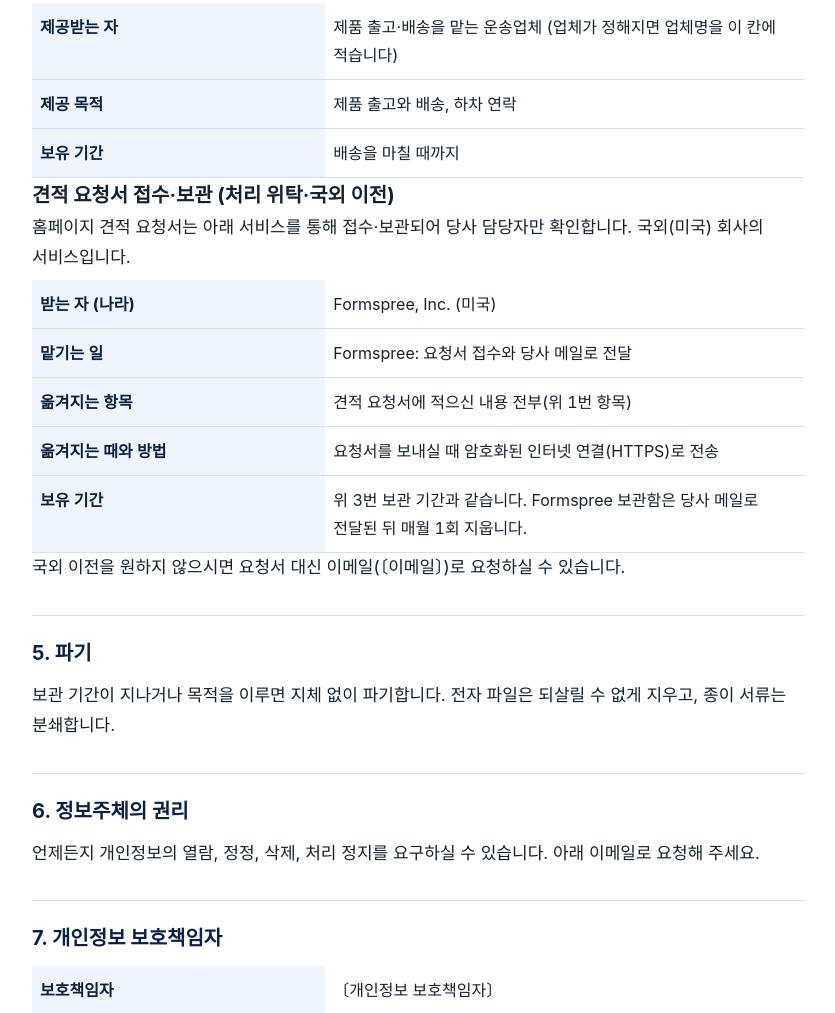
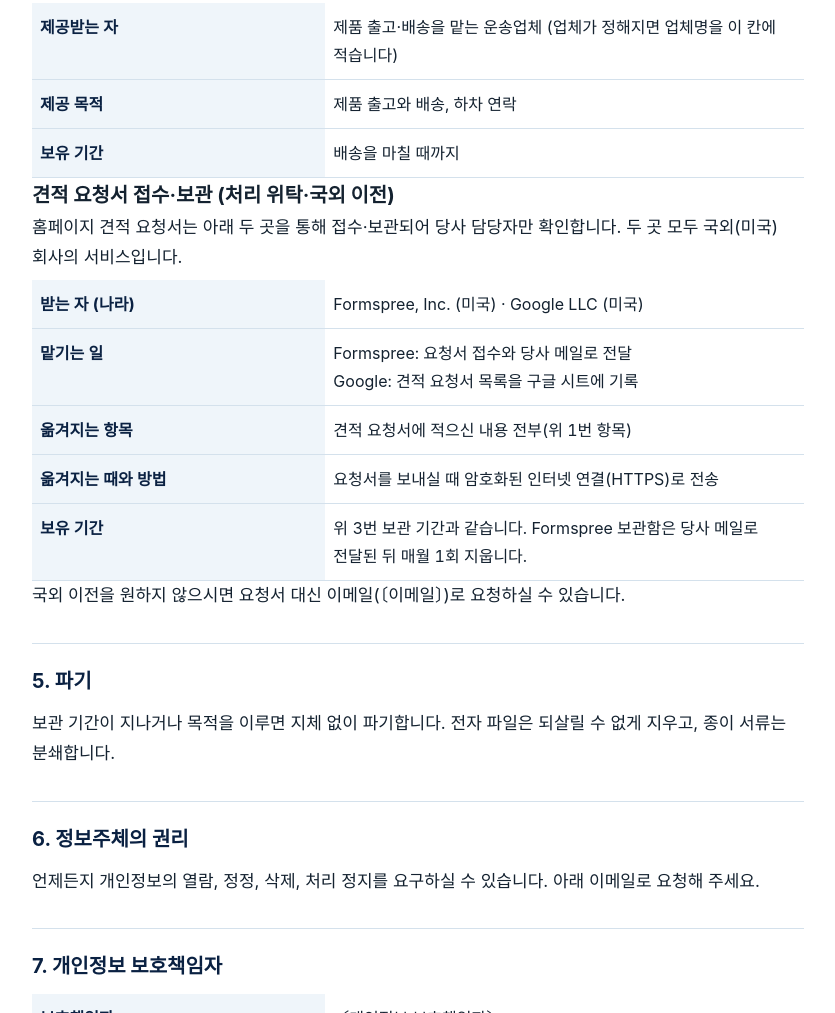
Before and after one commit to Ch27s/barochem-snow, a plain HTML site: page privacy.html in a window 1280 px wide. Shown: the part 1056-2069 px from the top of the page, without its empty margins (222-1057 px from the left). Drawn offline with Linux system fonts and the light colour scheme; a web font is replaced by a local one.

Commit message:
개인정보 처리방침: 국외 이전에 Google LLC(구글 시트 기록) 다시 추가
- 받는 자: Formspree, Inc. (미국) · Google LLC (미국)
- Google 맡기는 일: 견적 요청서 목록을 구글 시트에 기록 (견적서 메일 발송은 하지 않아 뺌)
- 안내 문장을 '두 곳' 기준으로

Co-Authored-By: Claude Opus 5.5 <noreply@anthropic.com>

```diff
--- a/privacy.html
+++ b/privacy.html
@@ -72,10 +72,10 @@ th{background:var(--ice);color:var(--navy);font-weight:700;width:38%}
   </table>
 
   <h3>견적 요청서 접수·보관 (처리 위탁·국외 이전)</h3>
-  <p>홈페이지 견적 요청서는 아래 서비스를 통해 접수·보관되어 당사 담당자만 확인합니다. 국외(미국) 회사의 서비스입니다.</p>
+  <p>홈페이지 견적 요청서는 아래 두 곳을 통해 접수·보관되어 당사 담당자만 확인합니다. 두 곳 모두 국외(미국) 회사의 서비스입니다.</p>
   <table>
-    <tr><th scope="row">받는 자 (나라)</th><td>Formspree, Inc. (미국)</td></tr>
-    <tr><th scope="row">맡기는 일</th><td>Formspree: 요청서 접수와 당사 메일로 전달</td></tr>
+    <tr><th scope="row">받는 자 (나라)</th><td>Formspree, Inc. (미국) · Google LLC (미국)</td></tr>
+    <tr><th scope="row">맡기는 일</th><td>Formspree: 요청서 접수와 당사 메일로 전달<br>Google: 견적 요청서 목록을 구글 시트에 기록</td></tr>
     <tr><th scope="row">옮겨지는 항목</th><td>견적 요청서에 적으신 내용 전부(위 1번 항목)</td></tr>
     <tr><th scope="row">옮겨지는 때와 방법</th><td>요청서를 보내실 때 암호화된 인터넷 연결(HTTPS)로 전송</td></tr>
     <tr><th scope="row">보유 기간</th><td>위 3번 보관 기간과 같습니다. Formspree 보관함은 당사 메일로 전달된 뒤 매월 1회 지웁니다.</td></tr>
```
